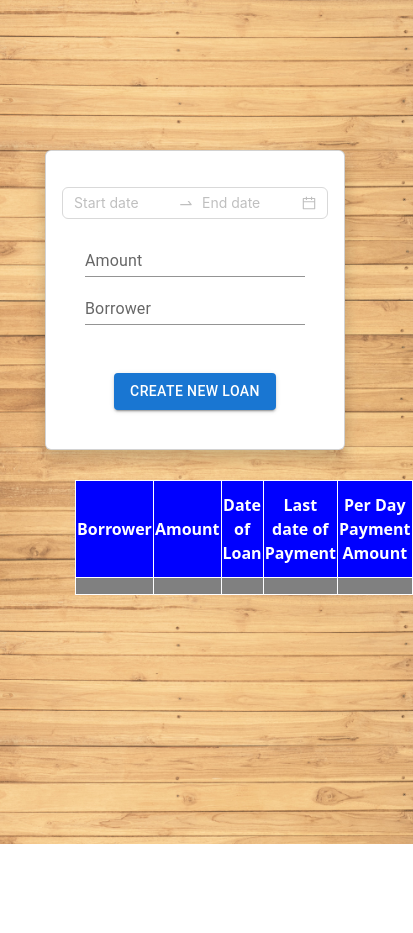
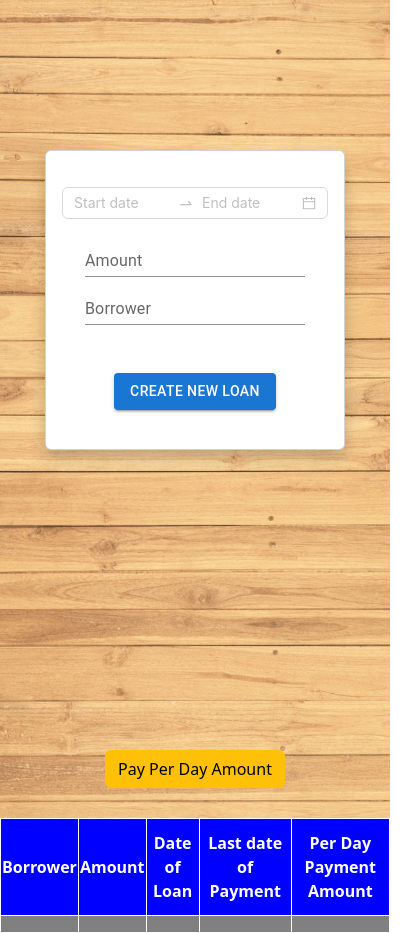
Before and after one commit to NeeteshMaurya/react_loan_calculator, a React (Create React App) app: page / in a window 390 px wide. Shown: the whole page, 413 px wide, since content can reach past the window. Before the commit the page ends 844 px from the top, so only its background shows below. Built offline with nearby package versions, Linux system fonts and the light colour scheme.

Commit message:
more styling

```diff
--- a/src/App.css
+++ b/src/App.css
@@ -11,4 +11,27 @@
     display: flex;
     flex-direction: row;
     flex-wrap: wrap;
+    justify-content: space-evenly;
 }
+
+.container2{
+    margin-top: 300px;
+}
+@media (max-width:640px){
+    .container1{
+        flex-direction: column;
+        align-items: center;
+    }
+    .container2{
+        align-items: center;
+    }
+}
+@media (max-width:390px){
+    .container1{
+        flex-direction: column;
+        align-items: center;
+    }
+    .container2{
+        align-items: center;
+    }
+}
--- a/src/App.js
+++ b/src/App.js
@@ -1,20 +1,20 @@
 
 import Calculator from './Calculator';
 import './App.css'
-import Card from '@mui/material/Card';
-import CardActions from '@mui/material/CardActions';
-import CardContent from '@mui/material/CardContent';
 import ShowData from './ShowData';
-
+import Paid from './Paid';
 
 function App() {
   return (
     <div>
         <div className='container1'>
-          <div className="card mx-auto">
+          <div className="card">
             <div className="card-body">
               <Calculator />
             </div>
+          </div>
+          <div className='container2'>
+            <Paid />
           </div>
         </div>
         <div>
--- a/src/Calculator.js
+++ b/src/Calculator.js
@@ -34,14 +34,6 @@ const Calculator = () => {
             setFromDate(values[0].$d)
             setToDate(values[1].$d)
 
-            const dateToday = new Date()    //today's date
-            const date = dateToday.setHours(0,0,0,0)  //date timestamp at midnight
-            const endDate = values[1].$d     //end date as string
-
-            const endDateTimestamp = endDate.setHours(0,0,0,0)  //end date timestamp at miniht
-            const remainingDaysTS = endDateTimestamp-date        //counting how many days left(timestamp)
-            const remainingDays = remainingDaysTS/86400000   //concertin timestamp into days
-            console.log(remainingDays)
             console.log(days)
         }}
         /><br/>
--- /dev/null
+++ b/src/Paid.js
@@ -0,0 +1,11 @@
+import React from 'react'
+
+const Paid = () => {
+  return (
+    <>
+      <button type='button' className='btn btn-warning'>Pay Per Day Amount</button>
+    </>
+  )
+}
+
+export default Paid
--- a/src/ShowData.css
+++ b/src/ShowData.css
@@ -5,9 +5,7 @@
 }
 #cust{
     border-collapse: collapse;
-    width: 90%;
-    margin-left: 75px;
-    margin-right: 75px;
+    width: 100%;
     margin-top: 30px;
 }
 #cust th{
--- a/src/ShowData.js
+++ b/src/ShowData.js
@@ -2,8 +2,14 @@ import React from 'react'
 import './ShowData.css'
 
 const ShowData = () => {
-  function updateNumofDays (){
-
+  function updatePerDayPayment (){
+    const dateToday = new Date()    //today's date
+      const date = dateToday.setHours(0,0,0,0)  //date timestamp at midnight
+      const endDate = localStorage.getItem("toDate") //end date as string
+      const endDateTimestamp = endDate.setHours(0,0,0,0)  //end date timestamp at miniht
+      const remainingDaysTS = endDateTimestamp-date        //counting how many days left(timestamp)
+      const remainingDays = remainingDaysTS/86400000   //concertin timestamp into days
+      console.log(remainingDays)
   }
   return (
     <>
```
